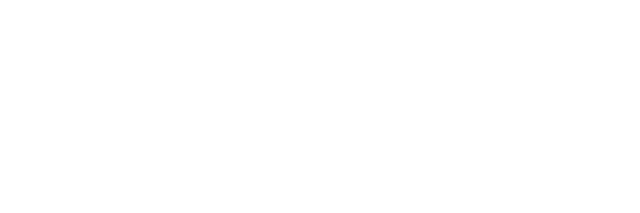
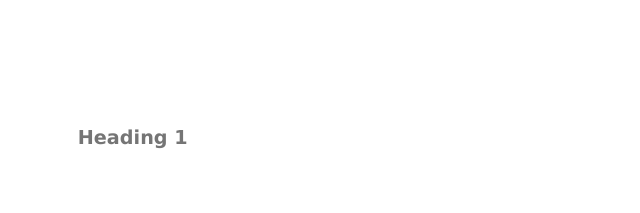
Before and after one commit to gasangw/notion-clone, a React (Create React App) app: page / in a window 1280 px wide. Shown: the top 213 px of the page, without its empty margins (0-640 px from the left). Built offline with nearby package versions, Linux system fonts and the light colour scheme.

Commit message:
Add heading

```diff
--- a/package.json
+++ b/package.json
@@ -3,6 +3,7 @@
   "version": "0.1.0",
   "private": true,
   "dependencies": {
+    "@mui/icons-material": "^5.11.0",
     "@testing-library/jest-dom": "^5.16.5",
     "@testing-library/react": "^13.4.0",
     "@testing-library/user-event": "^13.5.0",
--- a/src/App.css
+++ b/src/App.css
@@ -45,6 +45,7 @@
 }
 
 .container,
+.wrapper,
 .input--section {
   display: flex;
   flex-direction: column;
@@ -53,7 +54,23 @@
   width: 80%;
 }
 
-.input--section {
+.input--section,
+.type-field {
   border-style: none;
   outline-style: none;
 }
+
+.wrapper {
+  margin: 6rem 3rem;
+  font-size: 1.2rem;
+}
+
+.type-field {
+  width: 80%;
+  padding: 0.7rem 0;
+}
+
+::placeholder {
+  font-weight: 600;
+  font-family: 'Lucida Sans Unicode', 'Lucida Grande', 'Lucida Sans', Arial, sans-serif;
+}
--- a/src/App.js
+++ b/src/App.js
@@ -2,10 +2,12 @@
 // import { Routes, Route } from 'react-router-dom';
 // import ChooseOption from './components/mainPage';
 // import Blocks from './components/blocks';
+import Display from './components/display';
 
 function App() {
   return (
     <div className="App">
+      <Display />
       {/* <Routes>
         <Route path="/" element={<ChooseOption />} />
       </Routes> */}
--- a/src/components/display.js
+++ b/src/components/display.js
@@ -1,16 +1,52 @@
-import React from 'react';
+import React, { useState } from 'react';
+import { BsList } from 'react-icons/bs';
+// import ChooseOption from './mainPage';
 
-const Display = () => (
-  <div className="container">
-    <p>display</p>
+const Display = () => {
+  const [list, setList] = useState([]);
+  const [input, setInput] = useState('');
+
+  // create new heading
+  const addHeading = (heading) => {
+    const newHeading = {
+      id: Math.random(),
+      heading,
+    };
+
+    // add heading to the list
+    setList([...list, newHeading]);
+
+    // clear input
+    setInput('');
+  };
+
+  const handler = (e) => {
+    if (e.key === 'Enter') {
+      addHeading();
+    }
+  };
+  return (
+    <div className="wrapper">
+      <ul className="text-wrap">
+        {list.map((heading) => (
+          <li key={heading.id}>
+            <h1>{heading.heading}</h1>
+            <BsList />
+          </li>
+        ))}
+
+      </ul>
       <div>
         <input
-        type="search"
-        className="input--section"
+          type="text"
+          value={input}
+          onChange={(e) => setInput(e.target.value)}
+          onKeyPress={(e) => handler(e)}
+          className="type-field"
           placeholder="Heading 1"
         />
       </div>
     </div>
   );
-
+};
 export default Display;
--- a/src/components/style.css
+++ b/src/components/style.css
@@ -1,7 +1,3 @@
-.option-card {
-  margin-right: auto;
-}
-
 .card-container {
   display: flex;
   flex-direction: column;
```
Also changed, not shown: 1 other file (tests, documents, lock files or other folders). Lines whose indentation alone changed are shown as unchanged.
